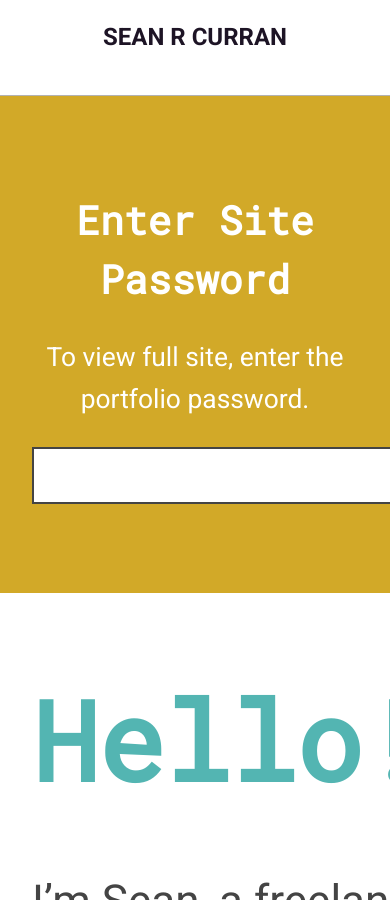
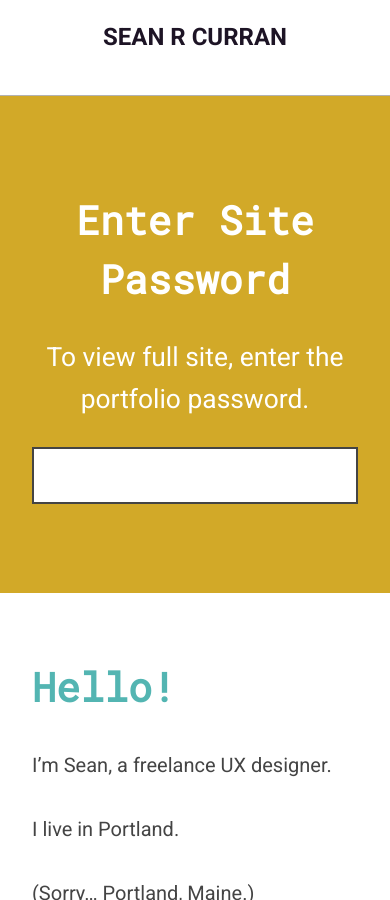
Before and after one commit to srcurran/srcurran.github.io, a Jekyll site: the page built from lock.md, in a window 390 px wide and 900 px high. Built offline with Jekyll 4.4.1, drawn with Linux system fonts in a browser that asks for light colours.

Commit message:
mobile stylings, continued

```diff
--- a/404.html
+++ b/404.html
@@ -1,5 +1,6 @@
 ---
 layout: default
+no-nav: true
 ---
 
 <style type="text/css" media="screen">
--- a/_layouts/default.html
+++ b/_layouts/default.html
@@ -3,7 +3,11 @@
 {% include head.html %}
 
 <body>
-	{% include header.html %}
+	{% if page.no-nav %}
+		{% include header-nonav.html %}
+	{% else %}
+		{% include header.html %}
+	{% endif %}
 	<main{% if page.type %} class="{{ page.type }}"{% endif %}>
 		<article>
 			{{ content }}
--- a/_layouts/lock.html
+++ b/_layouts/lock.html
@@ -12,7 +12,7 @@
 			<p><input type="text" name="password" value="" id="password" autocomplete="off"></p>
 		</form>
 	</aside>
-	<main>
+	<main class="homepage">
 		{% for page in site.html_pages %}
 				{% if page.type == "homepage" %}
 					{{ page.content }}
--- a/_sass/_custom.scss
+++ b/_sass/_custom.scss
@@ -302,6 +302,13 @@ footer{
 			padding:.5rem !important;
 		}
 	}
+	aside.lock{
+		#password-form{
+			input{
+				width:100%;
+			}
+		}
+	}
 	main{
 		padding-top:2rem;}
 	main.homepage{
```
Also changed, not shown: 7 other files.
